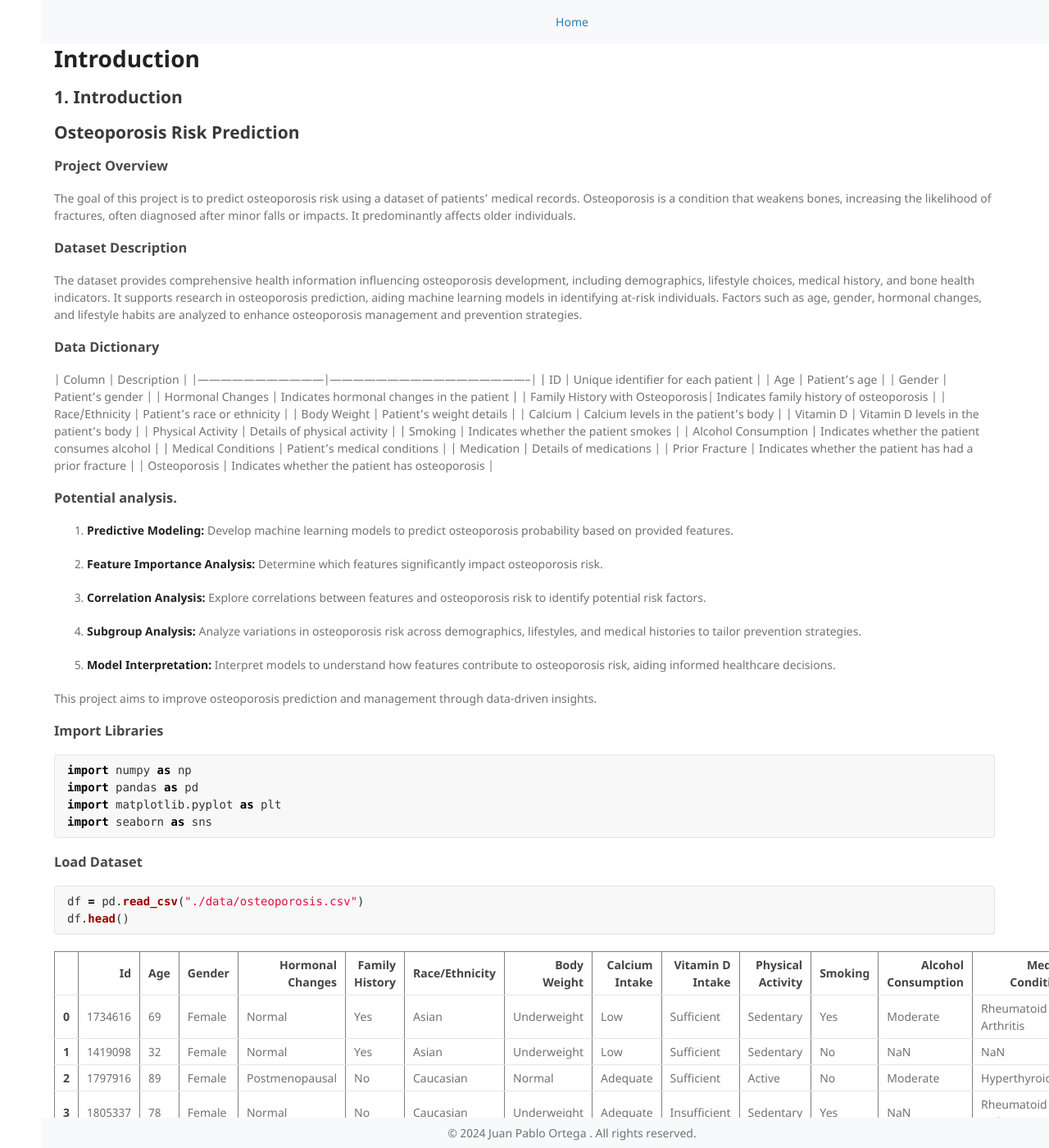
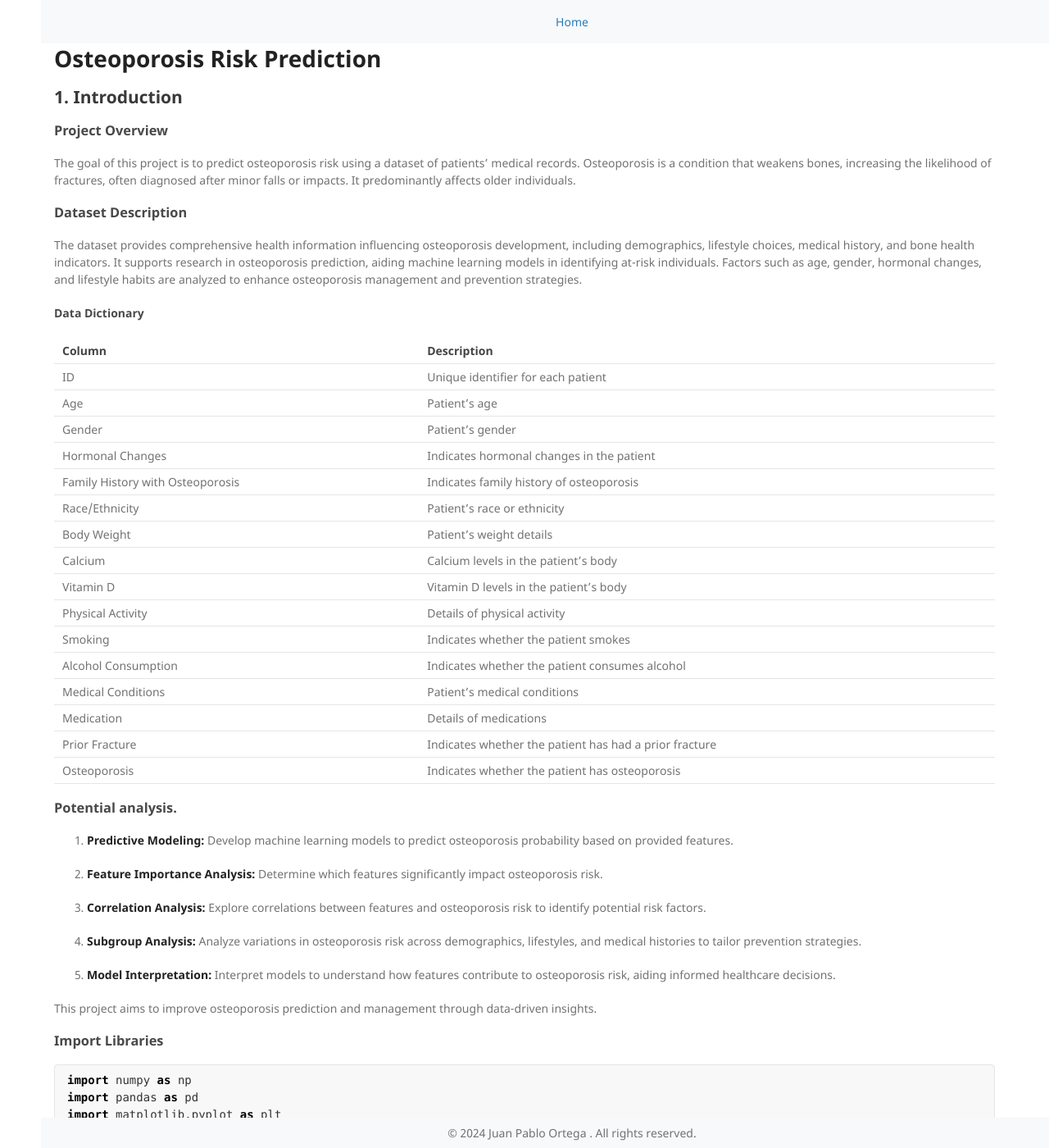
Before and after one commit to 5jpablo/5jpablo.github.io, a Jekyll site: the page built from projects/Osteoporosis_Risk_Prediction.md, in a window 1280 px wide and 1400 px high. Shown: the whole window at 82% size. Built offline with Jekyll 4.4.1, drawn with Linux system fonts in a browser that asks for light colours; our own code applies the rules of GitHub Pages for plain Markdown files.

```diff
--- a/projects/Osteoporosis_Risk_Prediction.md
+++ b/projects/Osteoporosis_Risk_Prediction.md
@@ -1,11 +1,10 @@
 ---
 layout: post
 sidebar: false
+title: Osteoporosis Risk Prediction
 ---
 
 ## 1. Introduction
-
-## Osteoporosis Risk Prediction
 
 ### Project Overview
 The goal of this project is to predict osteoporosis risk using a dataset of patients' medical records. Osteoporosis is a condition that weakens bones, increasing the likelihood of fractures, often diagnosed after minor falls or impacts. It predominantly affects older individuals.
@@ -13,25 +12,27 @@ The goal of this project is to predict osteoporosis risk using a dataset of pati
 ### Dataset Description
 The dataset provides comprehensive health information influencing osteoporosis development, including demographics, lifestyle choices, medical history, and bone health indicators. It supports research in osteoporosis prediction, aiding machine learning models in identifying at-risk individuals. Factors such as age, gender, hormonal changes, and lifestyle habits are analyzed to enhance osteoporosis management and prevention strategies.
 
-### Data Dictionary
-| Column                          | Description                                         |
-|---------------------------------|-----------------------------------------------------|
-| ID                              | Unique identifier for each patient                   |
-| Age                             | Patient's age                                       |
-| Gender                          | Patient's gender                                    |
-| Hormonal Changes                | Indicates hormonal changes in the patient           |
-| Family History with Osteoporosis| Indicates family history of osteoporosis            |
-| Race/Ethnicity                  | Patient's race or ethnicity                         |
-| Body Weight                     | Patient's weight details                            |
-| Calcium                         | Calcium levels in the patient's body                |
-| Vitamin D                       | Vitamin D levels in the patient's body              |
-| Physical Activity               | Details of physical activity                        |
-| Smoking                         | Indicates whether the patient smokes                |
-| Alcohol Consumption             | Indicates whether the patient consumes alcohol      |
-| Medical Conditions              | Patient's medical conditions                       |
-| Medication                      | Details of medications                             |
-| Prior Fracture                  | Indicates whether the patient has had a prior fracture |
-| Osteoporosis                    | Indicates whether the patient has osteoporosis      |
+#### Data Dictionary
+
+| Column                           | Description                                              |
+|----------------------------------|----------------------------------------------------------|
+| ID                               | Unique identifier for each patient                       |
+| Age                              | Patient's age                                            |
+| Gender                           | Patient's gender                                         |
+| Hormonal Changes                 | Indicates hormonal changes in the patient                |
+| Family History with Osteoporosis | Indicates family history of osteoporosis                 |
+| Race/Ethnicity                   | Patient's race or ethnicity                              |
+| Body Weight                      | Patient's weight details                                 |
+| Calcium                          | Calcium levels in the patient's body                     |
+| Vitamin D                        | Vitamin D levels in the patient's body                   |
+| Physical Activity                | Details of physical activity                             |
+| Smoking                          | Indicates whether the patient smokes                     |
+| Alcohol Consumption              | Indicates whether the patient consumes alcohol           |
+| Medical Conditions               | Patient's medical conditions                             |
+| Medication                       | Details of medications                                   |
+| Prior Fracture                   | Indicates whether the patient has had a prior fracture   |
+| Osteoporosis                     | Indicates whether the patient has osteoporosis           |
+
 
 ### Potential analysis.
 
```
Also changed, not shown: index.md (+3 -3 lines).
